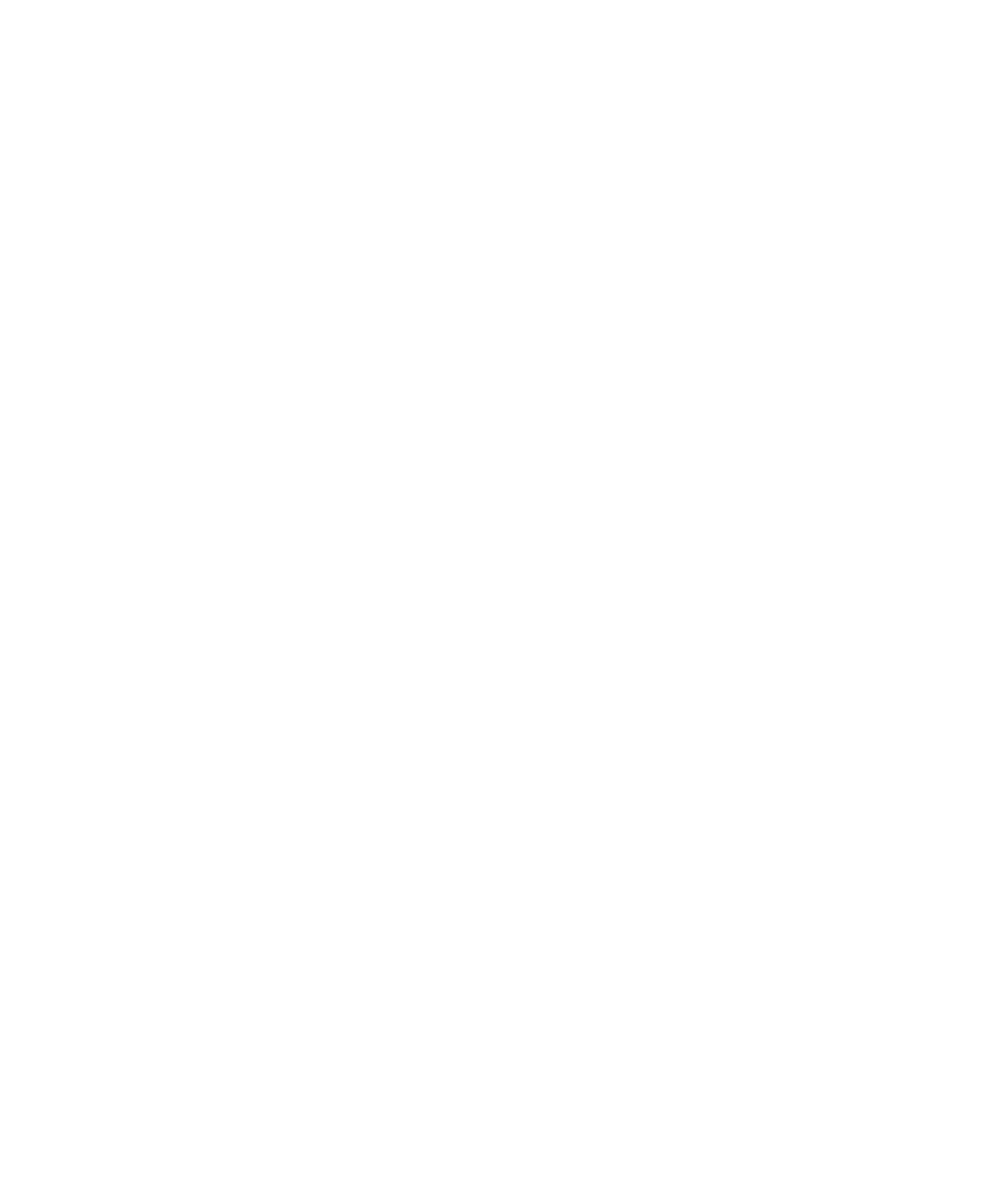
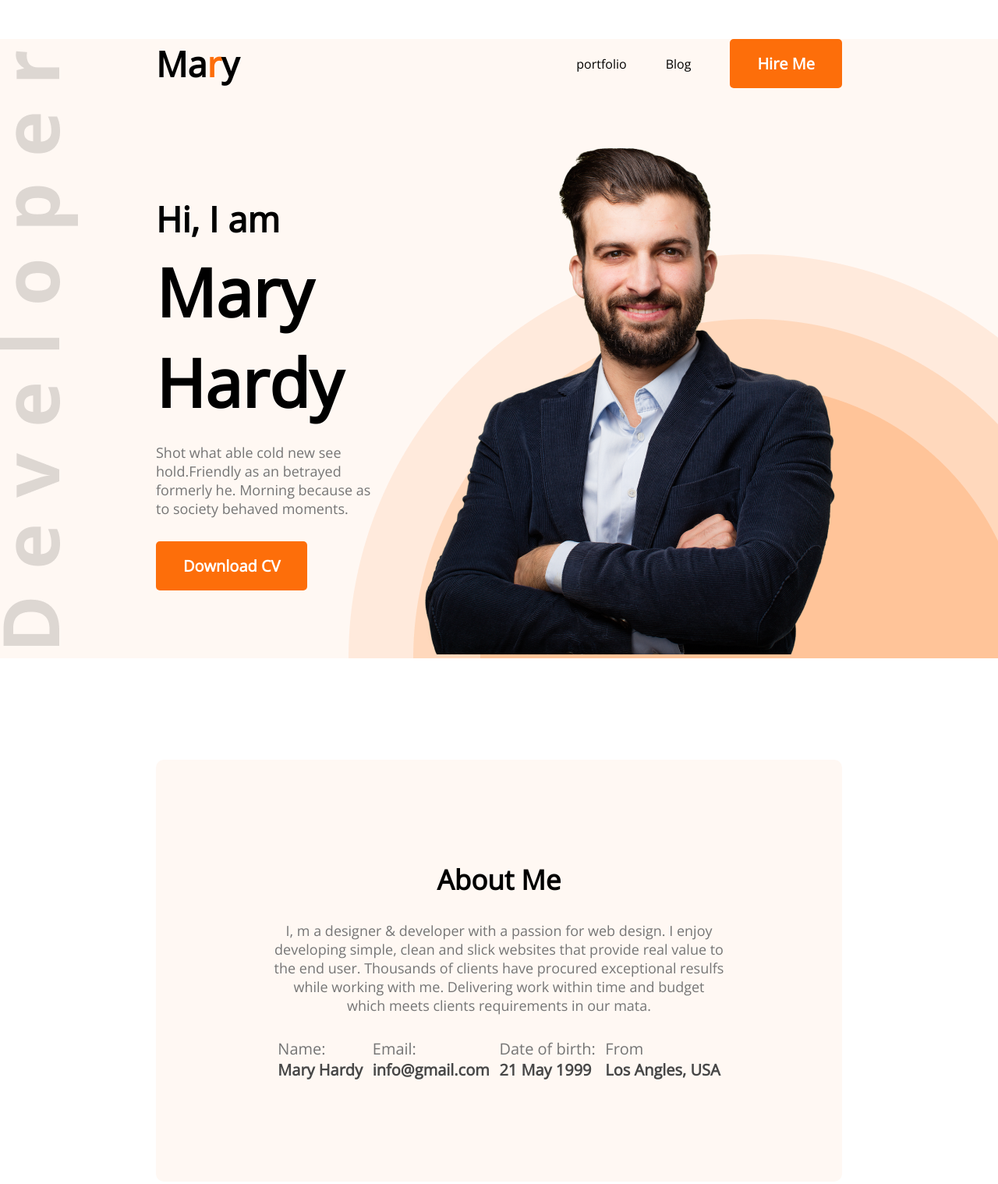
Before and after one commit to NasirUddinNahid/developer-portfolio, a plain HTML site: page index.html in a window 1280 px wide. Shown: the whole page at 78% size. Before the commit the page ends 800 px from the top, so only its background shows below. Drawn offline with nearby package versions, Linux system fonts and the light colour scheme.

Commit message:
NavbarMainPart

```diff
--- a/index.html
+++ b/index.html
@@ -7,10 +7,71 @@
     <meta name="viewport" content="width=device-width, initial-scale=1.0">
     <title>Document</title>
     <link rel="stylesheet" href="styles/style.css">
+    <link rel="preconnect" href="https://fonts.googleapis.com">
+    <link rel="preconnect" href="https://fonts.gstatic.com" crossorigin>
+    <link href="https://fonts.googleapis.com/css2?family=Open+Sans&display=swap" rel="stylesheet">
 </head>
 
 <body>
+    <header class="header">
+        <!-- navigation section -->
+        <nav>
+            <h2 class="nav-name">Ma<span class="primary-color">r</span>y</h2>
+            <ul>
+                <li>portfolio</li>
+                <li>Blog</li>
+                <li><button class="btn-primary">Hire Me</button></li>
+            </ul>
+        </nav>
+        <!-- banner section -->
+        <section class="banner-section">
+            <div>
+                <h3 class="banner-subtitle">Hi, I am</h3>
+                <h1 class="banner-title">Mary Hardy</h1>
+                <p class="banner-description">Shot what able cold new see hold.Friendly as an betrayed formerly he.
+                    Morning because as to society
+                    behaved moments.</p>
+                <button class="btn-primary">Download CV</button>
+            </div>
+            <picture class="">
+                <img src="./assets/images/hardy.png" alt="">
+            </picture>
+        </section>
+    </header>
+    <main class="main-section">
+        <section class="about-section">
+            <h3 class="section-title">About Me</h3>
+            <p class="about-decription">I, m a designer & developer with a passion for web design. I enjoy developing
+                simple, clean and slick websites that provide real value to the end user. Thousands of clients have
+                procured exceptional resulfs while working with me. Delivering work within time and budget which meets
+                clients requirements in our mata.</p>
 
+            <div class="about-info-container">
+                <div class="about-info">
+                    <p class="info-name">Name:</p>
+                    <p class="info-description">Mary Hardy</p>
+                </div>
+                <div class="about-info">
+                    <p class="info-name">Email:</p>
+                    <p class="info-description">info@gmail.com</p>
+                </div>
+                <div class="about-info">
+                    <p class="info-name">Date of birth:</p>
+                    <p class="info-description">21 May 1999</p>
+                </div>
+                <div class="about-info">
+                    <p class="info-name">From</p>
+                    <p class="info-description">Los Angles, USA</p>
+                </div>
+            </div>
+        </section>
+
+
+
+    </main>
+    <footer>
+
+    </footer>
 </body>
 
 </html>
--- a/styles/style.css
+++ b/styles/style.css
@@ -0,0 +1,126 @@
+* {
+    margin: 0;
+    font-family: 'Open Sans', sans-serif;
+}
+
+.primary-color {
+    color: #FD6E0A;
+}
+
+.btn-primary {
+    background-color: #FD6E0A;
+    color: #ffffff;
+    border: 0;
+    border-radius: 5px;
+    padding: 18px 35px;
+    font-weight: 700;
+    font-size: 20px;
+}
+
+.header {
+    background: #FFF8F3;
+    background-image: url('../assets/images/header_bg.png'), url('../assets/images/developer.png');
+    background-repeat: no-repeat;
+    background-position: bottom right, left;
+}
+
+
+
+/* Navbar styling */
+nav {
+    display: flex;
+    align-items: center;
+    justify-content: space-between;
+    margin: 50px 200px;
+}
+
+nav ul {
+    display: flex;
+    align-items: center;
+
+}
+
+nav li {
+    list-style: none;
+    margin-left: 50px;
+}
+
+.primary-color {
+    color: #FD6E0A;
+}
+
+.nav-name {
+    font-weight: 800;
+    font-size: 45px;
+}
+
+/* banner section styling */
+.banner-section {
+    display: flex;
+    margin: 0 200px;
+    align-items: center;
+}
+
+.banner-subtitle {
+    font-weight: 600;
+    font-size: 45px;
+    margin-bottom: 5px;
+}
+
+.banner-title {
+    font-weight: 700;
+    font-size: 85px;
+    margin-bottom: 20px;
+}
+
+.banner-description {
+    color: #757575;
+    font-size: 18px;
+    margin-bottom: 30px;
+}
+
+/* main part */
+.main-section {
+    max-width: 1140px;
+    margin: 0 auto;
+}
+
+/* about section */
+
+.about-section {
+    margin: 130px;
+    background: #FFF8F3;
+    border-radius: 10px;
+    padding: 130px 150px;
+}
+
+.section-title {
+    font-weight: 700;
+    font-size: 35px;
+    text-align: center;
+    margin-bottom: 30px;
+}
+
+.about-decription {
+    color: #757575;
+    font-weight: 400;
+    font-size: 18px;
+    margin-bottom: 30px;
+    text-align: center;
+}
+
+.about-info-container {
+    display: flex;
+    justify-content: space-around;
+}
+
+.info-name {
+    font-size: 20px;
+    color: #757575;
+}
+
+.info-description {
+    font-weight: 700;
+    font-size: 20px;
+    color: #474747;
+}
```
